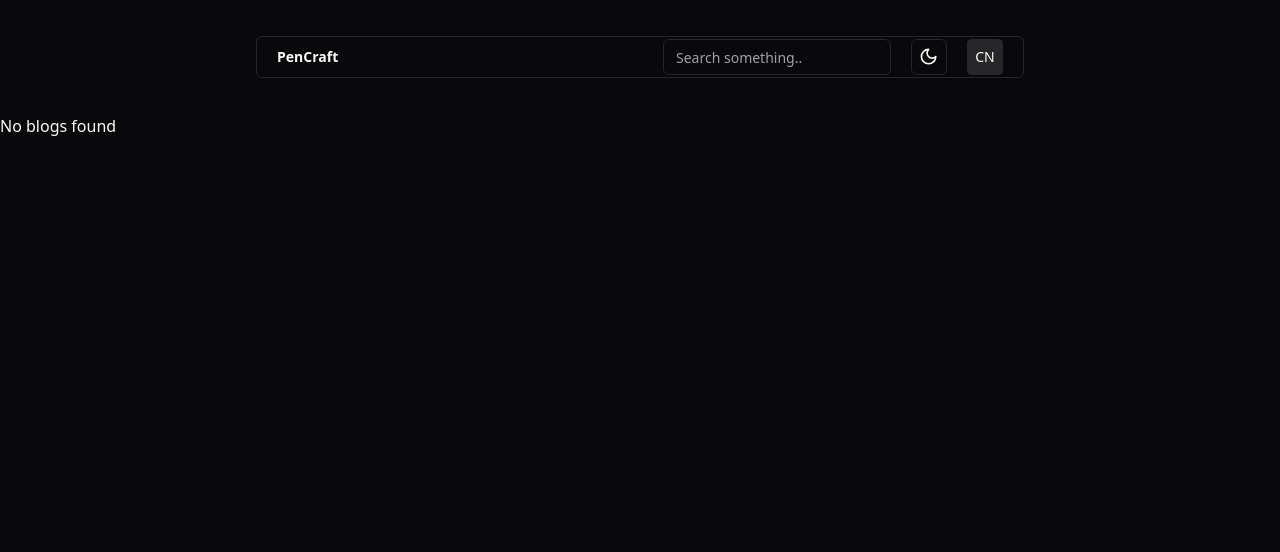
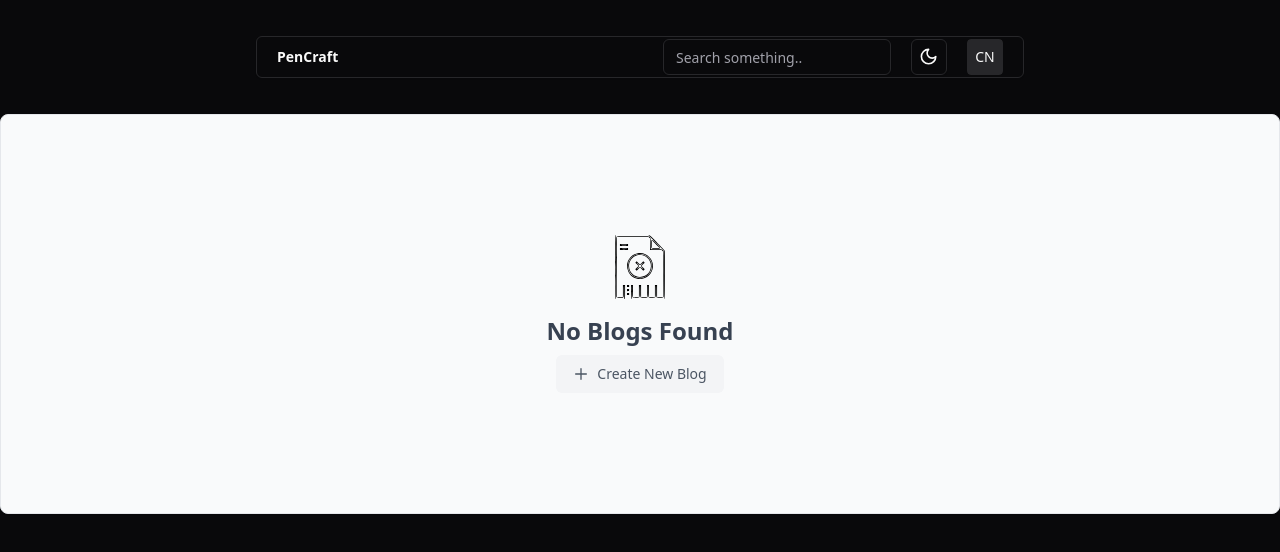
Before and after one commit to AkshitLakhera/PenCraft-Full-Stack-Blogging-Application, a React (Vite) app in the folder frontend/: page /myblogs in a window 1280 px wide. Shown: the top 552 px of the page. Built offline with nearby package versions, Linux system fonts and the light colour scheme.

Commit message:
Update UI for MyBlogs page

```diff
--- a/frontend/src/pages/Myblogs.tsx
+++ b/frontend/src/pages/Myblogs.tsx
@@ -1,143 +1,147 @@
-import { Appbar } from "@/components/Appbar"
+import { Appbar } from "@/components/Appbar";
 import { Link } from "react-router-dom";
-import { AiOutlineDelete } from 'react-icons/ai'; // Import delete icon
+import { AiOutlineDelete } from "react-icons/ai"; // Import delete icon
 import { BACKEND_URL } from "@/config";
-import axios  from "axios";
-import { useEffect, useRef, useState} from "react";
-import Modal from 'react-modal'; // Import modal library
-import Trash from '../assets/recycle-bin.png';
-import Edit  from '@/assets/edit.png'
-import JoditEditor from 'jodit-react';
+import axios from "axios";
+import { useEffect, useRef, useState } from "react";
+import Modal from "react-modal"; // Import modal library
+import Trash from "../assets/recycle-bin.png";
+import Edit from "@/assets/edit.png";
+import JoditEditor from "jodit-react";
+import { useNavigate } from "react-router-dom";
 import { BookmarkmyblogsSkeleton } from "@/components/BookmarkmyblogsSkeleton";
 interface MyblogsProps {
   id: number;
   title: string;
   content: string;
   onDelete: (id: number) => void;
-  onEdit :(id: number) => void;
+  onEdit: (id: number) => void;
 }
 export const Myblogs = () => {
-  const [loading,setloading] = useState(true);
-  const [searchQuery,setSearchQuery] =useState("");
-  const [blogs, setBlogs] =  useState<MyblogsProps[]>([]);
-  const [selectedBlog,setSelectedBlog]= useState<number|null>(null); //it is used to track the selected blog
-  const [isModalOpen,setIsModalOpen] = useState(false)//it is used to track delete modal state
-  const [ isEditModalOpen,setIsEditModalOpen]= useState(false)//It is used to track the edit modal state
-  const [title,setTitle]=useState("");
-  const [content,setContent]=useState("");
+  const [loading, setloading] = useState(true);
+  const [searchQuery, setSearchQuery] = useState("");
+  const [blogs, setBlogs] = useState<MyblogsProps[]>([]);
+  const [selectedBlog, setSelectedBlog] = useState<number | null>(null); //it is used to track the selected blog
+  const [isModalOpen, setIsModalOpen] = useState(false); //it is used to track delete modal state
+  const [isEditModalOpen, setIsEditModalOpen] = useState(false); //It is used to track the edit modal state
+  const [title, setTitle] = useState("");
+  const [content, setContent] = useState("");
+  const navigate = useNavigate();
+
   const editor = useRef(null);
-  const filteredBlogs =blogs.filter(blog =>
-    blog.title.toLowerCase().includes(searchQuery.toLocaleLowerCase()));
-    const handleSearch= (query :React.SetStateAction<string>) => {
-      setSearchQuery(query)
-    }
-  useEffect( () => {
+  const filteredBlogs = blogs.filter((blog) =>
+    blog.title.toLowerCase().includes(searchQuery.toLocaleLowerCase())
+  );
+  const handleSearch = (query: React.SetStateAction<string>) => {
+    setSearchQuery(query);
+  };
+  useEffect(() => {
     fetchOwnBlogs();
-  },[] )
+  }, []);
   const handleTitleChange = (e: React.ChangeEvent<HTMLInputElement>) => {
     setTitle(e.target.value);
   };
   const fetchOwnBlogs = async () => {
-    try{
-      const token = localStorage.getItem('token');
+    try {
+      const token = localStorage.getItem("token");
       if (!token) {
-        throw new Error ('Authentication token is not found');
+        throw new Error("Authentication token is not found");
       }
       const response = await axios.get(`${BACKEND_URL}/api/v1/user--blogs`, {
         headers: {
-          Authorization:token  // Assuming you have stored the token in localStorage
-        }
-      })
-      const info =  response.data.userBlogs;
+          Authorization: token, // Assuming you have stored the token in localStorage
+        },
+      });
+      const info = response.data.userBlogs;
       setBlogs(info);
-      console.log(info)
-    }catch (error) {
-      console.error('Error deleting bookmark:', error);
-    }finally {
+      console.log(info);
+    } catch (error) {
+      console.error("Error deleting bookmark:", error);
+    } finally {
       // Set loading state to false after fetching regardless of success or failure
       setloading(false);
     }
-  }
+  };
   // Delete code and delete modal
-  const handleDelete = async (id:number) => {
+  const handleDelete = async (id: number) => {
     try {
-      const token = localStorage.getItem('token');
+      const token = localStorage.getItem("token");
       if (!token) {
-        throw new Error ('Authentication token is not found');
+        throw new Error("Authentication token is not found");
       }
       await axios.delete(`${BACKEND_URL}/api/v1/${id}`, {
         headers: {
-          Authorization: token
-        }
+          Authorization: token,
+        },
       });
-      console.log("Blog deleted")
+      console.log("Blog deleted");
       closeDeleteModal();
       // Fetch bookmarks again to reflect the changes
       fetchOwnBlogs();
+    } catch (error) {
+      console.error("Error deleting blog", error);
     }
-    catch (error) {
-      console.error('Error deleting blog', error);
-    }
-  }
-  const openDeleteModal = (id:number) => {
+  };
+  const openDeleteModal = (id: number) => {
     setSelectedBlog(id);
     setIsModalOpen(true);
-  }
+  };
   // Empty  selected blog state null for future use
   const closeDeleteModal = () => {
     setSelectedBlog(null);
-    setIsModalOpen(false)
-
+    setIsModalOpen(false);
+  };
+  // Edit blog code and edit modal
+  const handleEditBlog = async (id: number) => {
+    try {
+      const token = localStorage.getItem("token");
+      if (!token) {
+        throw new Error("Authentication token is not found");
       }
-  // Edit blog code and edit modal
-  const handleEditBlog = async (id :number) => {
-    try {
-      const token =localStorage.getItem('token');
-      if (!token) {
-        throw new Error ('Authentication token is not found');
-      }
-      await axios.put(`${BACKEND_URL}/api/v1/edit`,{
+      await axios.put(
+        `${BACKEND_URL}/api/v1/edit`,
+        {
           id,
           title,
           content,
-      },{
-        headers :{
-          Authorization: token
+        },
+        {
+          headers: {
+            Authorization: token,
+          },
         }
-      }
-    )
+      );
       closeEditModal();
       fetchOwnBlogs();
+    } catch (error) {
+      console.error("Error updating blog:", error);
     }
-    catch (error) {
-      console.error('Error updating blog:', error);
-    }
-  }
-  const openEditModal = (id:number)=> {
+  };
+  const openEditModal = (id: number) => {
     // Added prefill as blogs (we are store list  of blogs here)
-    const selectedBlog = blogs.find(blog => blog.id === id);
-    if(selectedBlog){
+    const selectedBlog = blogs.find((blog) => blog.id === id);
+    if (selectedBlog) {
       setTitle(selectedBlog.title);
       setContent(selectedBlog.content);
     }
     setSelectedBlog(id);
     setIsEditModalOpen(true);
-  }
+  };
   const closeEditModal = () => {
     setSelectedBlog(null);
-    setIsEditModalOpen(false)
-  }
+    setIsEditModalOpen(false);
+  };
   if (loading) {
-    console.log(loading)
+    console.log(loading);
     return (
       <div>
         <Appbar onSearch={handleSearch} />
         <div className="flex justify-center items-center h-full">
           <div className="flex  items-center flex-wrap gap-4">
-            <BookmarkmyblogsSkeleton/>
-            <BookmarkmyblogsSkeleton/>
-            <BookmarkmyblogsSkeleton/>
-            <BookmarkmyblogsSkeleton/>
+            <BookmarkmyblogsSkeleton />
+            <BookmarkmyblogsSkeleton />
+            <BookmarkmyblogsSkeleton />
+            <BookmarkmyblogsSkeleton />
           </div>
         </div>
       </div>
@@ -145,49 +149,197 @@ export const Myblogs = () => {
   }
 
   return (
-    <div className={`${(isModalOpen || isEditModalOpen) ? 'opacity-50 pointer-events-none' : ''}`}>
+    <div
+      className={`${isModalOpen || isEditModalOpen ? "opacity-50 pointer-events-none" : ""}`}
+    >
       <Appbar onSearch={handleSearch} />
-         <div className='flex flex-wrap'>
+      <div className="flex flex-wrap">
         {filteredBlogs.length > 0 ? (
           filteredBlogs.map((blog) => (
-        <Card key={blog.id} id={blog.id} title={blog.title} content={blog.content.slice(0, 90) + "..."} onDelete={openDeleteModal}  onEdit={openEditModal}/>
-      )) ) : (
-        <div>No blogs found</div>
+            <Card
+              key={blog.id}
+              id={blog.id}
+              title={blog.title}
+              content={blog.content.slice(0, 90) + "..."}
+              onDelete={openDeleteModal}
+              onEdit={openEditModal}
+            />
+          ))
+        ) : (
+          <div className="w-full h-screen">
+            <div className="flex flex-col items-center justify-center min-h-[400px] bg-gray-50 rounded-lg shadow-sm border border-gray-200 p-8">
+              <svg
+                className="w-16 h-16 text-gray-400 mb-4"
+                version="1.0"
+                xmlns="http://www.w3.org/2000/svg"
+                width="300.000000pt"
+                height="300.000000pt"
+                viewBox="0 0 300.000000 300.000000"
+                preserveAspectRatio="xMidYMid meet"
+              >
+                <g
+                  transform="translate(0.000000,300.000000) scale(0.100000,-0.100000)"
+                  fill="#000000"
+                  stroke="none"
+                >
+                  <path
+                    d="M330 1500 c0 -1327 2 -1500 15 -1500 18 0 16 -44 17 605 0 338 4 484
+12 494 8 11 8 13 0 8 -15 -9 -15 625 1 635 7 5 7 8 -1 8 -8 0 -11 181 -10 625
+1 589 0 625 -16 625 -17 0 -18 -78 -18 -1500z"
+                  />
+                  <path
+                    d="M1890 2985 c0 -3 18 -16 39 -30 51 -32 666 -646 686 -685 14 -26 15
+-156 15 -1072 0 -1080 3 -1198 26 -1198 12 0 14 184 14 1120 0 977 -2 1125
+-15 1157 -16 38 -624 657 -681 693 -28 18 -84 28 -84 15z"
+                  />
+                  <path
+                    d="M416 2927 c-10 -7 -21 -31 -25 -53 -3 -21 -6 -238 -5 -481 1 -323 -2
+-441 -10 -436 -7 5 -7 2 1 -8 8 -10 11 -247 12 -909 0 -492 0 -905 1 -917 0
+-13 9 -32 20 -43 18 -18 33 -20 154 -20 188 0 176 -20 176 296 0 156 4 244 10
+244 6 0 9 -3 9 -7 -1 -5 -1 -140 0 -300 1 -286 1 -293 21 -293 20 0 20 7 20
+330 l0 330 -50 0 -50 0 0 -285 0 -285 -140 0 -140 0 0 1410 0 1410 741 0 741
+0 34 -34 34 -34 0 -274 0 -273 271 3 270 3 35 -35 34 -34 0 -1071 0 -1071
+-140 0 -140 0 0 285 0 285 -50 0 -50 0 0 -285 0 -285 -140 0 -140 0 0 285 0
+285 -45 0 -45 0 0 -285 0 -285 -140 0 -140 0 0 285 0 285 -50 0 -50 0 0 -285
+0 -285 -140 0 -140 0 0 285 0 285 -45 0 -45 0 0 -330 c0 -287 2 -330 15 -330
+11 0 15 13 16 53 1 28 2 61 3 72 1 11 3 65 4 119 3 128 13 119 14 -11 0 -111
+14 -159 50 -168 13 -3 79 -4 147 -3 171 4 160 -16 161 301 1 146 5 247 11 247
+5 0 9 -103 9 -253 0 -318 -13 -297 176 -297 92 0 136 4 148 13 27 19 36 84 35
+252 0 250 1 289 6 283 4 -3 6 -79 6 -169 -1 -90 2 -204 5 -253 9 -126 10 -126
+178 -126 188 0 176 -20 176 301 0 159 4 249 10 249 6 0 10 -91 10 -253 0 -319
+-13 -297 178 -297 119 0 134 2 152 20 11 11 20 26 20 33 1 6 1 485 2 1063 1
+1024 1 1053 -18 1085 -39 66 -53 69 -327 70 -221 0 -248 2 -255 17 -5 9 -9
+124 -10 254 -1 263 -5 282 -65 318 -31 19 -56 20 -768 20 -590 0 -739 -3 -753
+-13z m713 -2449 c-1 -73 -4 -117 -8 -98 -6 37 -3 230 5 230 2 0 3 -60 3 -132z"
+                  />
+                  <path
+                    d="M2043 2750 c-15 -17 -17 -42 -16 -187 3 -221 -11 -207 209 -210 165
+-3 165 -3 190 23 24 23 25 27 11 47 -16 25 -315 323 -338 338 -22 14 -38 11
+-56 -11z m272 -249 l115 -111 -185 0 -185 0 0 185 0 185 70 -74 c38 -40 122
+-123 185 -185z"
+                  />
+                  <path
+                    d="M560 2530 l0 -50 190 0 190 0 0 50 0 50 -190 0 -190 0 0 -50z m320 1
+c0 -12 -241 -13 -260 -1 -10 7 28 10 123 10 75 0 137 -4 137 -9z"
+                  />
+                  <path
+                    d="M560 2345 l0 -45 190 0 190 0 0 45 0 45 -190 0 -190 0 0 -45z m325
+-5 c-5 -8 -247 -7 -270 1 -17 5 177 14 227 11 27 -2 46 -8 43 -12z"
+                  />
+                  <path
+                    d="M1395 2146 c-144 -28 -245 -85 -343 -192 -175 -190 -208 -445 -91
+-683 100 -202 309 -331 539 -331 322 0 585 248 607 573 6 104 -14 202 -63 305
+-49 102 -169 223 -266 270 -127 61 -262 81 -383 58z m215 -39 c8 -2 29 -7 45
+-11 116 -29 229 -107 304 -210 71 -98 101 -182 108 -306 15 -275 -139 -494
+-409 -581 -97 -31 -241 -27 -345 10 -225 80 -366 267 -379 506 -10 173 41 308
+161 431 80 81 201 148 295 162 52 8 187 7 220 -1z"
+                  />
+                  <path
+                    d="M1405 2093 c-107 -24 -237 -91 -291 -151 -81 -90 -144 -207 -157
+-292 -2 -10 -5 -22 -8 -24 -2 -3 -1 -49 2 -103 21 -305 255 -528 554 -527 183
+1 337 83 446 237 116 165 132 372 43 555 -69 141 -190 244 -339 287 -82 24
+-190 32 -250 18z m224 -48 c327 -87 485 -461 318 -754 -45 -81 -136 -165 -221
+-206 -344 -165 -739 80 -740 460 0 234 156 438 381 500 65 18 196 18 262 0z"
+                  />
+                  <path
+                    d="M1312 1737 l-33 -34 78 -76 78 -76 -78 -79 -79 -79 32 -31 c17 -18
+33 -32 35 -32 1 0 37 35 79 78 l76 77 76 -77 c42 -43 78 -78 79 -78 2 0 18 14
+35 32 l32 31 -79 79 -78 79 79 76 78 75 -34 35 -34 34 -77 -79 -77 -80 -77 80
+-78 79 -33 -34z m306 -85 c-52 -54 -78 -91 -78 -110 0 -7 25 -39 55 -71 70
+-74 72 -102 3 -34 -29 28 -63 56 -75 62 -30 15 -53 3 -120 -62 -67 -65 -69
+-39 -3 28 28 28 53 58 56 68 7 22 -23 71 -76 122 -23 22 -37 41 -30 43 6 2 37
+-21 70 -52 33 -32 68 -56 80 -56 11 0 49 27 86 61 76 70 100 71 32 1z"
+                  />
+                  <path d="M890 610 l0 -50 50 0 50 0 0 50 0 50 -50 0 -50 0 0 -50z" />
+                  <path d="M890 419 l0 -50 48 3 47 3 3 48 3 47 -50 0 -51 0 0 -51z" />
+                  <path d="M890 235 l0 -45 50 0 50 0 0 45 0 45 -50 0 -50 0 0 -45z" />
+                </g>
+              </svg>
+              <h2 className="text-2xl font-semibold text-gray-700 mb-2">
+                No Blogs Found
+              </h2>
+
+              <div className="flex flex-col sm:flex-row gap-4">
+                <button className="inline-flex items-center justify-center px-4 py-2 border border-transparent text-sm font-medium rounded-md text-gray-600 bg-gray-100 hover:bg-gray-200 focus:outline-none focus:ring-2 focus:ring-offset-2 focus:ring-gray-500 transition-colors duration-300"
+                onClick={()=>{navigate("/publish")}}
+                >
+                  <svg
+                    className="w-4 h-4 mr-2"
+                    xmlns="http://www.w3.org/2000/svg"
+                    fill="none"
+                    viewBox="0 0 24 24"
+                    stroke="currentColor"
+                  >
+                    <path
+                      stroke-linecap="round"
+                      stroke-linejoin="round"
+                      stroke-width="2"
+                      d="M12 4v16m8-8H4"
+                    />
+                  </svg>
+                  Create New Blog
+                </button>
+              </div>
+            </div>
+          </div>
         )}
       </div>
       {/* Confirmation Modal */}
 
-       <Modal  className="fixed top-1/2 left-1/2 transform -translate-x-1/2 -translate-y-1/2 bg-white p-8 rounded-lg shadow-lg"
-   overlayClassName="fixed top-0 left-0 w-full h-full bg-black bg-opacity-50 z-50"   isOpen = {isModalOpen} onRequestClose={closeDeleteModal}  contentLabel="Delete Confirmation">
+      <Modal
+        className="fixed top-1/2 left-1/2 transform -translate-x-1/2 -translate-y-1/2 bg-white p-8 rounded-lg shadow-lg"
+        overlayClassName="fixed top-0 left-0 w-full h-full bg-black bg-opacity-50 z-50"
+        isOpen={isModalOpen}
+        onRequestClose={closeDeleteModal}
+        contentLabel="Delete Confirmation"
+      >
         <div className="fixed inset-0 flex items-center justify-center">
           <div className="bg-white p-8 rounded-lg shadow-lg">
             <div className="text-center">
               <div className="flex items-center justify-center mb-4">
-        <img src={Trash} className='w-10' alt="" />
+                <img src={Trash} className="w-10" alt="" />
               </div>
               <div className="mt-4">
-        <h3 className="text-lg font-black text-gray-800">Confirm Delete</h3>
+                <h3 className="text-lg font-black text-gray-800">
+                  Confirm Delete
+                </h3>
                 <p className="text-sm text-gray-500">
                   Are you sure you want to delete this item?
                 </p>
               </div>
               <div className="flex gap-4 mt-4 flexc items-center justify-center">
-        <button className="text-white bg-gradient-to-r from-red-400 via-red-500 to-red-600 hover:bg-gradient-to-br focus:ring-4 focus:outline-none focus:ring-red-300 dark:focus:ring-red-800 font-medium rounded-xl text-sm px-5 py-2.5 text-center me-2 mb-2" onClick={() => selectedBlog !== null && handleDelete(selectedBlog)}>Delete</button>
-        <button className="text-gray-900 bg-white border border-gray-300 focus:outline-none hover:bg-gray-100 focus:ring-4 focus:ring-gray-100  font-medium rounded-xl text-sm px-5 py-2.5 text-center me-2 mb-2" onClick={closeDeleteModal}>Cancel</button>
+                <button
+                  className="text-white bg-gradient-to-r from-red-400 via-red-500 to-red-600 hover:bg-gradient-to-br focus:ring-4 focus:outline-none focus:ring-red-300 dark:focus:ring-red-800 font-medium rounded-xl text-sm px-5 py-2.5 text-center me-2 mb-2"
+                  onClick={() =>
+                    selectedBlog !== null && handleDelete(selectedBlog)
+                  }
+                >
+                  Delete
+                </button>
+                <button
+                  className="text-gray-900 bg-white border border-gray-300 focus:outline-none hover:bg-gray-100 focus:ring-4 focus:ring-gray-100  font-medium rounded-xl text-sm px-5 py-2.5 text-center me-2 mb-2"
+                  onClick={closeDeleteModal}
+                >
+                  Cancel
+                </button>
               </div>
             </div>
           </div>
         </div>
-
       </Modal>
 
       {/* Edit modal */}
-      <Modal  className=" max-w-lg fixed top-1/2 left-1/2 transform -translate-x-1/2 -translate-y-1/2 bg-white p-8 rounded-lg shadow-lg"
-   overlayClassName="fixed top-0 left-0 w-full h-full bg-black bg-opacity-50 z-50"   isOpen = {isEditModalOpen} onRequestClose={closeEditModal}  contentLabel="Edit Model">
-      <div >
-  <div >
+      <Modal
+        className=" max-w-lg fixed top-1/2 left-1/2 transform -translate-x-1/2 -translate-y-1/2 bg-white p-8 rounded-lg shadow-lg"
+        overlayClassName="fixed top-0 left-0 w-full h-full bg-black bg-opacity-50 z-50"
+        isOpen={isEditModalOpen}
+        onRequestClose={closeEditModal}
+        contentLabel="Edit Model"
+      >
+        <div>
+          <div>
             <div className="text-center">
-    <div >
+              <div>
                 <input
                   type="text"
                   value={title}
@@ -199,25 +351,40 @@ export const Myblogs = () => {
                   <JoditEditor
                     ref={editor}
                     value={content}
-          onChange={newContent => setContent(newContent)} // Update state with HTML content
+                    onChange={(newContent) => setContent(newContent)} // Update state with HTML content
                   />
                 </div>
                 <div className="flex gap-4 mt-4 flexc items-center justify-center">
-        <button className="bg-slate-900 hover:bg-slate-700 text-white font-bold  rounded-xl text-sm px-5 py-2.5 text-center me-2 mb-2" onClick={() => selectedBlog !== null && handleEditBlog(selectedBlog)}>Update</button>
-        <button className="text-gray-900 bg-white border border-gray-300 focus:outline-none hover:bg-gray-100 focus:ring-4 focus:ring-gray-100  font-medium rounded-xl text-sm px-5 py-2.5 text-center me-2 mb-2" onClick={closeEditModal}>Cancel</button>
-      </div>
-      </div>
-
+                  <button
+                    className="bg-slate-900 hover:bg-slate-700 text-white font-bold  rounded-xl text-sm px-5 py-2.5 text-center me-2 mb-2"
+                    onClick={() =>
+                      selectedBlog !== null && handleEditBlog(selectedBlog)
+                    }
+                  >
+                    Update
+                  </button>
+                  <button
+                    className="text-gray-900 bg-white border border-gray-300 focus:outline-none hover:bg-gray-100 focus:ring-4 focus:ring-gray-100  font-medium rounded-xl text-sm px-5 py-2.5 text-center me-2 mb-2"
+                    onClick={closeEditModal}
+                  >
+                    Cancel
+                  </button>
                 </div>
               </div>
             </div>
-
+          </div>
+        </div>
       </Modal>
-
     </div>
-  )
-}
-const Card: React.FC<MyblogsProps> = ({ title, content ,id ,onDelete,onEdit}) => {
+  );
+};
+const Card: React.FC<MyblogsProps> = ({
+  title,
+  content,
+  id,
+  onDelete,
+  onEdit,
+}) => {
   const authorname = localStorage.getItem("name") ?? "";
   return (
     <div className="blog-card w-96 mx-auto my-8 p-6 bg-white rounded-lg shadow-md transition-transform duration-300 ease-in-out hover:-translate-y-1">
@@ -228,14 +395,26 @@ const Card: React.FC<MyblogsProps> = ({ title, content ,id ,onDelete,onEdit}) =>
         </h2>
       </div>
       <div className="blog-content mt-4">
-        <div className="blog-summary text-gray-700 text-left " dangerouslySetInnerHTML={{ __html: content.slice(0, 100) + "..." }}/>
-        <p className="blog-author text-gray-600 font-semibold mt-5">Author: {authorname}</p>
+        <div
+          className="blog-summary text-gray-700 text-left "
+          dangerouslySetInnerHTML={{ __html: content.slice(0, 100) + "..." }}
+        />
+        <p className="blog-author text-gray-600 font-semibold mt-5">
+          Author: {authorname}
+        </p>
       </div>
       {/* Delete Icon */}
       <div className="flex justify-end mt-4  gap-3">
-       <img src={Edit} className='w-5 cursor-pointer' alt="Edit button"  onClick={() => onEdit(id)}/>
-        <AiOutlineDelete className="cursor-pointer" onClick={() => onDelete(id)} />
-
+        <img
+          src={Edit}
+          className="w-5 cursor-pointer"
+          alt="Edit button"
+          onClick={() => onEdit(id)}
+        />
+        <AiOutlineDelete
+          className="cursor-pointer"
+          onClick={() => onDelete(id)}
+        />
       </div>
     </div>
   );
```
Lines whose indentation alone changed are shown as unchanged.
